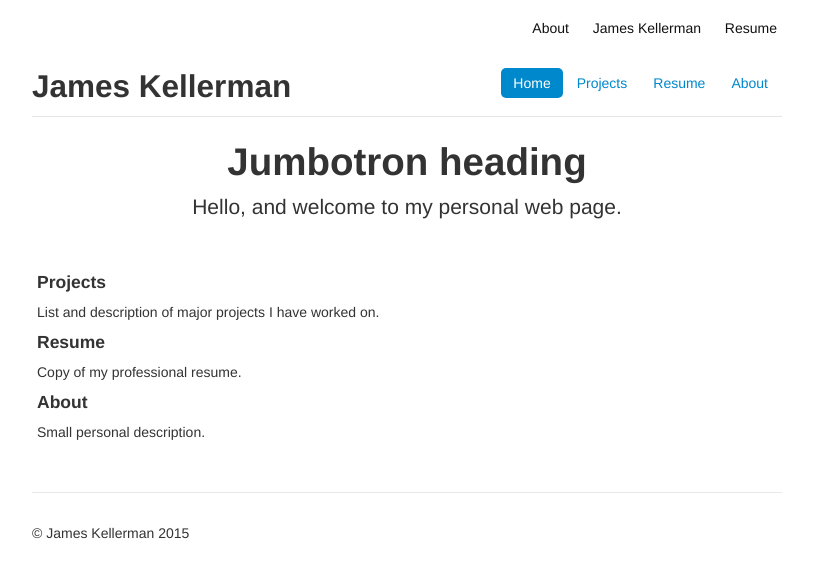
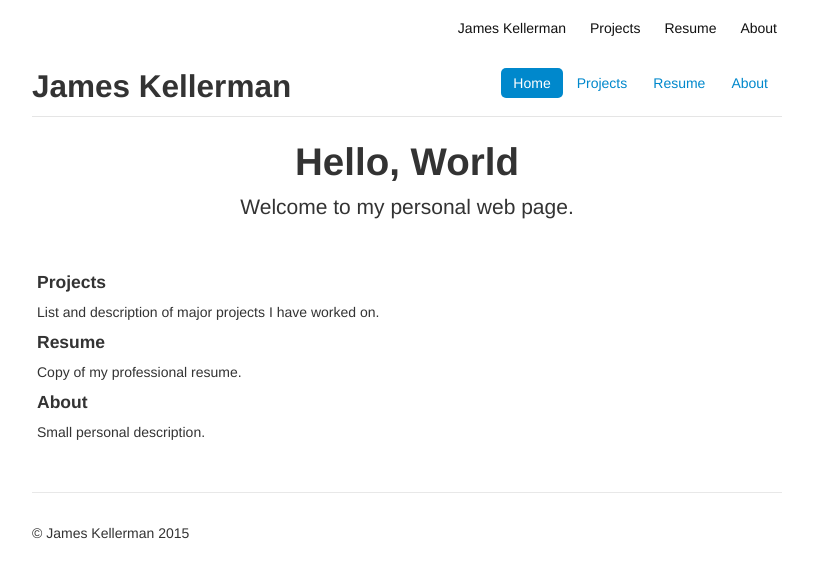
Before and after one commit to JamesKellerman/JamesKellerman.github.io, a Jekyll site: the page built from index.html, in a window 1280 px wide. Shown: the top 578 px of the page, without its empty margins (233-1046 px from the left). Built offline with Jekyll 4.4.1, drawn with Linux system fonts in a browser that asks for light colours.

Commit message:
added Projects page

```diff
--- a/_includes/head.html
+++ b/_includes/head.html
@@ -11,7 +11,7 @@
   <link rel="alternate" type="application/rss+xml" title="{{ site.title }}" href="{{ "/feed.xml" | prepend: site.baseurl | prepend: site.url }}" />
 
 
-  <link rel="icon" href="pathtoiconimg">
+  <link rel="icon" href="../images/icon.png">
 
   <title>James Kellerman</title>
 
--- a/_includes/header.html
+++ b/_includes/header.html
@@ -14,7 +14,8 @@
 
 
 		<div class="trigger">
-		{% for page in site.pages %}
+		{% assign sorted_pages = site.pages | sort:"order" %}
+		{% for page in sorted_pages %}
 		{% if page.title %}
 		<a class="page-link" href="{{ page.url | prepend: site.baseurl }}">{{ page.title }}</a>
 		{% endif %}
@@ -33,7 +34,7 @@
             <li {% if page.title == 'James Kellerman' %} class="active" {% endif %}>
 						<a href="../index.html">Home</a></li>
             <li {% if page.title == 'Projects' %} class="active" {% endif %}>
-						<a href="#">Projects</a></li>
+						<a href="../projects/projects.html">Projects</a></li>
             <li {% if page.title == 'Resume' %} class="active" {% endif %}>
 						<a href="../resume/resume.html">Resume</a></li>
             <li {% if page.title == 'About' %} class="active" {% endif %}>
--- a/index.html
+++ b/index.html
@@ -1,11 +1,12 @@
 ---
 title: James Kellerman
 layout: default
+order: 1
 ---
 
 <div class="jumbotron">
-  <h1>Jumbotron heading</h1>
-    <p class="lead">Hello, and welcome to my personal web page.</p>
+  <h1>Hello, World</h1>
+    <p class="lead">Welcome to my personal web page.</p>
 </div>
 
 
```
Also changed, not shown: _data/projectsList.yml (added, +32 -0 lines), about/about.md (+1 -0 lines), projects/projects.md (added, +26 -0 lines), resume/resume.md (+1 -0 lines), images/CornerDetection.png (added), images/alt_icon.png (added), images/alt_icon2.png (added), images/icon.png (added), 3 other files.
